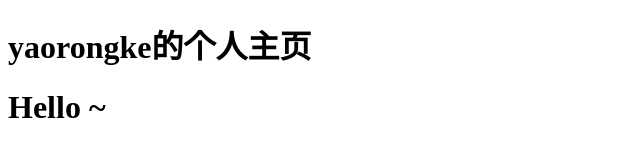
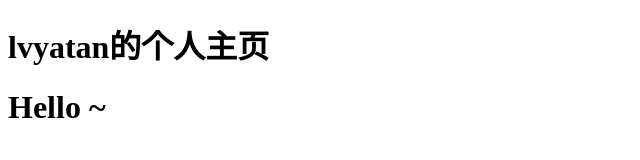
Before and after one commit to lvyatan/lvyatan.github.io, a plain HTML site: page index.html in a window 1280 px wide. Shown: the whole page, without its empty margins (0-640 px from the left). Drawn offline with Linux system fonts and the light colour scheme.

Commit message:
Update index.html

```diff
--- a/index.html
+++ b/index.html
@@ -2,10 +2,10 @@
 <html lang="en">
 <head>
     <meta charset="UTF-8">
-    <title>yaorongke</title>
+    <title>lvyatan</title>
 </head>
 <body>
-    <h1>yaorongke的个人主页</h1>
+    <h1>lvyatan的个人主页</h1>
     <h1>Hello ~</h1>
 </body>
 </html>
```
